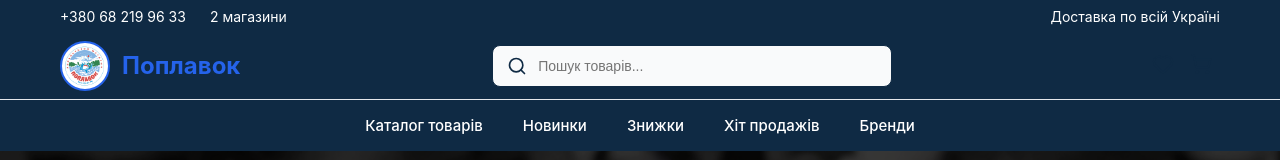
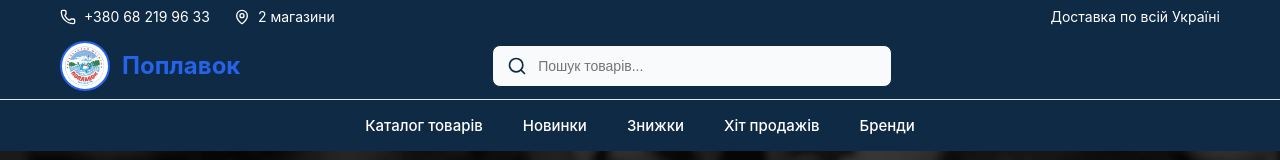
Before and after one commit to Dimen2/Poplawok-shop, a React (Create React App) app: page / in a window 1280 px wide. Shown: the top 160 px of the page. Built offline with nearby package versions, Linux system fonts and the light colour scheme.

Commit message:
Измение в шапке

```diff
--- a/src/components/Header.css
+++ b/src/components/Header.css
@@ -39,6 +39,19 @@
     .header-top-left {
         display: flex;
         gap: 24px;
+    }
+
+    .header-top-item {
+        display: flex;
+        align-items: center;
+        gap: 8px;
+        color: #ffffff;
+    }
+
+    .header-top-item svg {
+        color: white;
+        width: 16px;
+        height: 16px;
     }
 
     .header-top-right {
@@ -114,6 +127,8 @@
     .logo-text.hidden {
         display: none;
     }
+
+
 
     /* Sticky навігація */
     .sticky-nav {
--- a/src/components/Header.js
+++ b/src/components/Header.js
@@ -9,7 +9,9 @@ import {
   LayoutGrid,
   MoreHorizontal,
   Menu,
-  X
+  X,
+  Phone,
+  MapPin
 } from 'lucide-react';
 import { useCart } from '../context/CartContext';
 import { useAuth } from '../context/AuthContext';
@@ -82,8 +84,14 @@ const Header = () => {
           <div className={`header-top desktop-only ${isSticky ? 'hidden' : ''}`}>
             <div className="header-top-content">
               <div className="header-top-left">
-                <span>+380 68 219 96 33</span>
-                <span>2 магазини</span>
+                <div className="header-top-item">
+                  <Phone size={16} />
+                  <span>+380 68 219 96 33</span>
+                </div>
+                <div className="header-top-item">
+                  <MapPin size={16} />
+                  <span>2 магазини</span>
+                </div>
               </div>
               <div className="header-top-right">
                 <span>Доставка по всій Україні</span>
```
